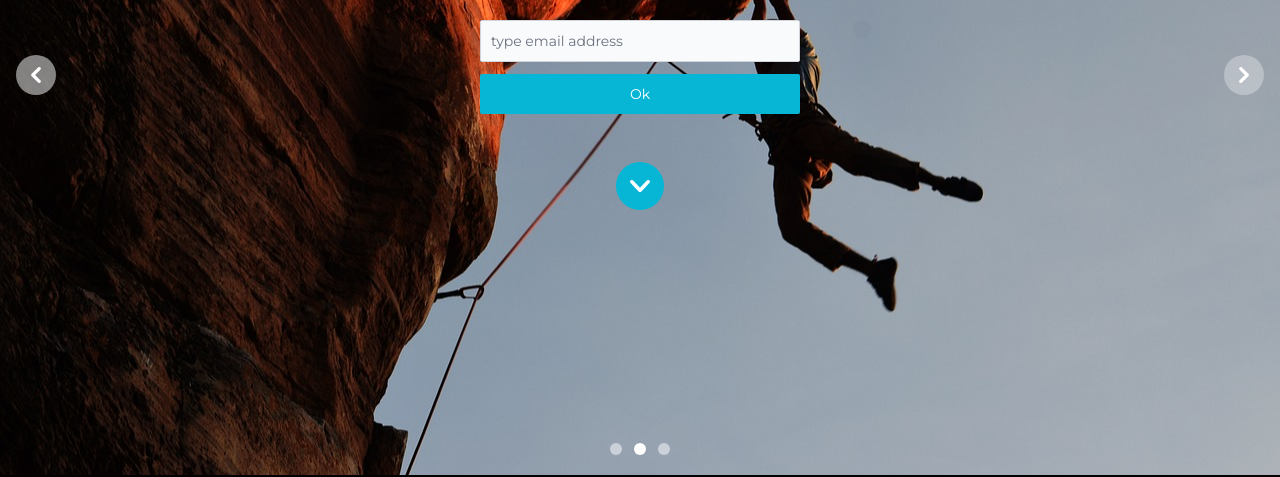
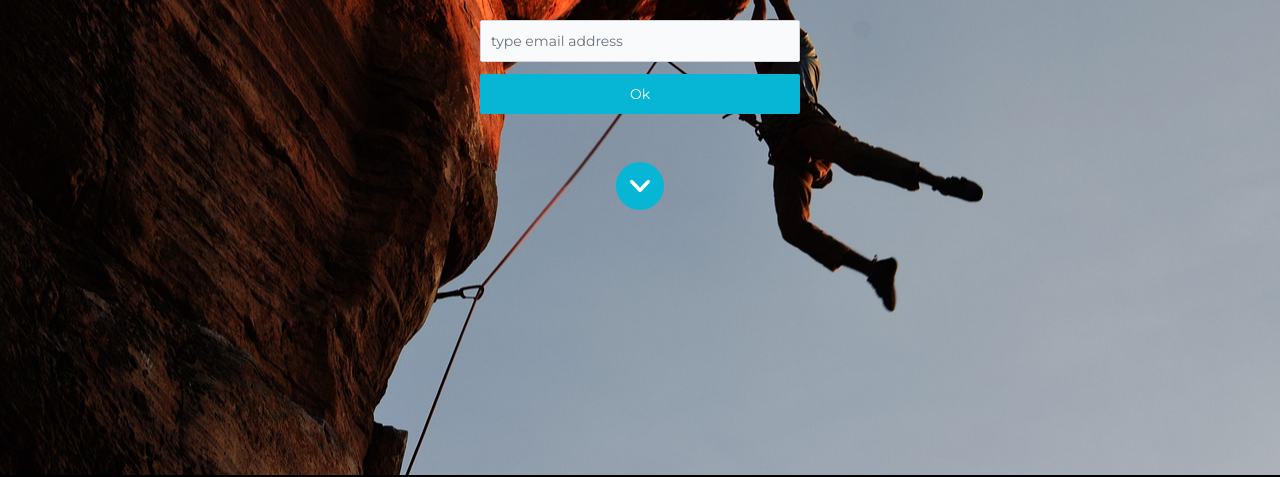
Before and after one commit to elvinmammadoff/xtremeup, a website: page build/index.html in a window 1280 px wide. Shown: the part 325-802 px from the top of the page. Drawn offline with nearby package versions, Linux system fonts and the light colour scheme.

Commit message:
git init

```diff
--- a/build/index.html
+++ b/build/index.html
@@ -28,29 +28,6 @@
                 <img src="./img/slider/slider-3.jpg" class="absolute block w-full -translate-x-1/2 -translate-y-1/2 top-1/2 left-1/2" alt="...">
             </div>
         </div>
-        <!-- Slider indicators -->
-        <div class="absolute z-30 flex -translate-x-1/2 bottom-5 left-1/2 space-x-3 rtl:space-x-reverse">
-            <button type="button" class="w-3 h-3 rounded-full" aria-current="true" aria-label="Slide 1" data-carousel-slide-to="0"></button>
-            <button type="button" class="w-3 h-3 rounded-full" aria-current="false" aria-label="Slide 2" data-carousel-slide-to="1"></button>
-            <button type="button" class="w-3 h-3 rounded-full" aria-current="false" aria-label="Slide 3" data-carousel-slide-to="2"></button>
-        </div>
-        <!-- Slider controls -->
-        <button type="button" class="absolute top-0 start-0 z-30 flex items-center justify-center h-full px-4 cursor-pointer group focus:outline-none" data-carousel-prev>
-            <span class="inline-flex items-center justify-center w-10 h-10 rounded-full bg-white/30 dark:bg-gray-800/30 group-hover:bg-white/50 dark:group-hover:bg-gray-800/60 group-focus:ring-4 group-focus:ring-white dark:group-focus:ring-gray-800/70 group-focus:outline-none">
-                <svg class="w-4 h-4 text-white dark:text-gray-800 rtl:rotate-180" aria-hidden="true" xmlns="http://www.w3.org/2000/svg" fill="none" viewBox="0 0 6 10">
-                    <path stroke="currentColor" stroke-linecap="round" stroke-linejoin="round" stroke-width="2" d="M5 1 1 5l4 4"/>
-                </svg>
-                <span class="sr-only">Previous</span>
-            </span>
-        </button>
-        <button type="button" class="absolute top-0 end-0 z-30 flex items-center justify-center h-full px-4 cursor-pointer group focus:outline-none" data-carousel-next>
-            <span class="inline-flex items-center justify-center w-10 h-10 rounded-full bg-white/30 dark:bg-gray-800/30 group-hover:bg-white/50 dark:group-hover:bg-gray-800/60 group-focus:ring-4 group-focus:ring-white dark:group-focus:ring-gray-800/70 group-focus:outline-none">
-                <svg class="w-4 h-4 text-white dark:text-gray-800 rtl:rotate-180" aria-hidden="true" xmlns="http://www.w3.org/2000/svg" fill="none" viewBox="0 0 6 10">
-                    <path stroke="currentColor" stroke-linecap="round" stroke-linejoin="round" stroke-width="2" d="m1 9 4-4-4-4"/>
-                </svg>
-                <span class="sr-only">Next</span>
-            </span>
-        </button>
     </div>
 
     <!-- Form -->
```
